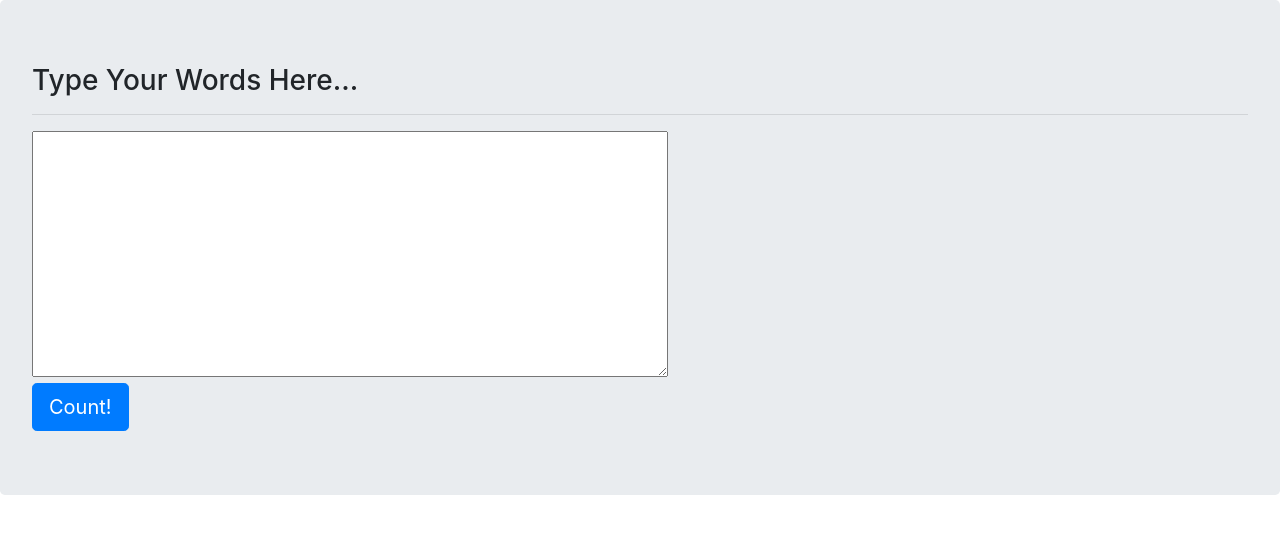
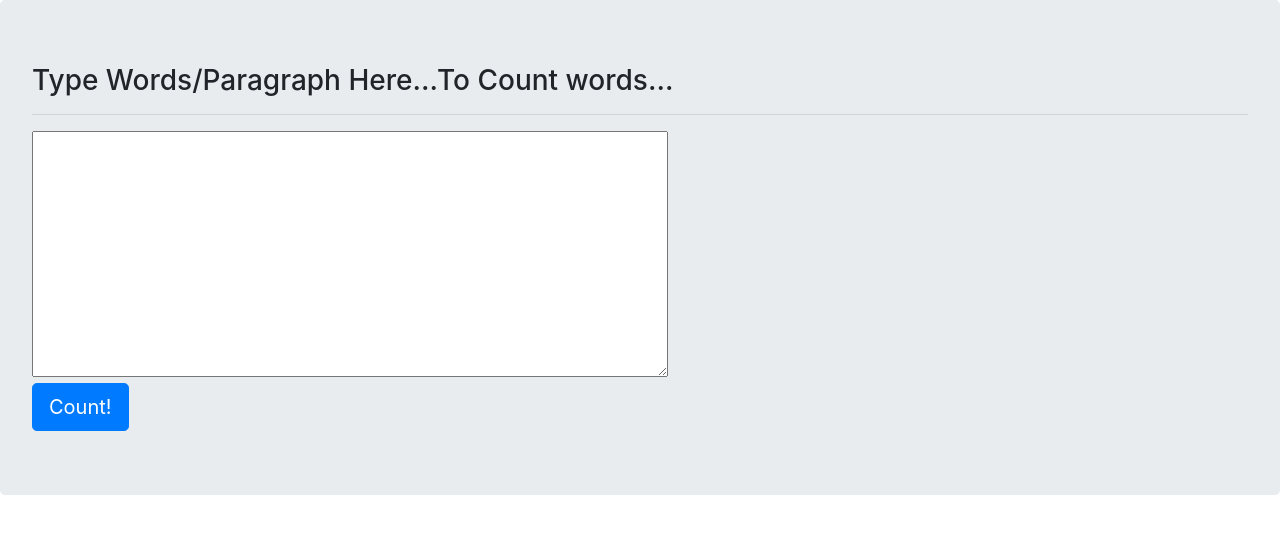
Before and after one commit to srikant132/wordcount, a Django app: page / in a window 1280 px wide. Shown: the part 56-590 px from the top of the page. Run offline with Django 3.2, Linux system fonts and the light colour scheme; some libraries are stand-ins or nearby versions.

Commit message:
heading for text area content

```diff
--- a/templates/home.html
+++ b/templates/home.html
@@ -25,8 +25,8 @@
     </div>
   </nav>
 
-  <div class="jumbotron">
-   <h3>Type Your Words Here...</h3>
+  <div class="jumbotron ">
+   <h3>Type Words/Paragraph Here...To Count words...</h3>
    <hr>
     <form  action="{% url 'count'%}">
 
```
